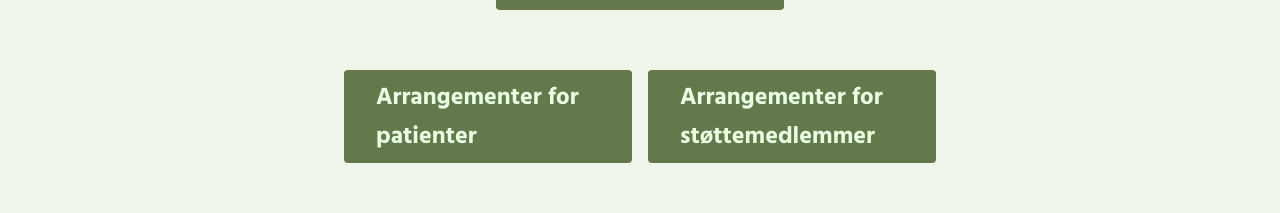
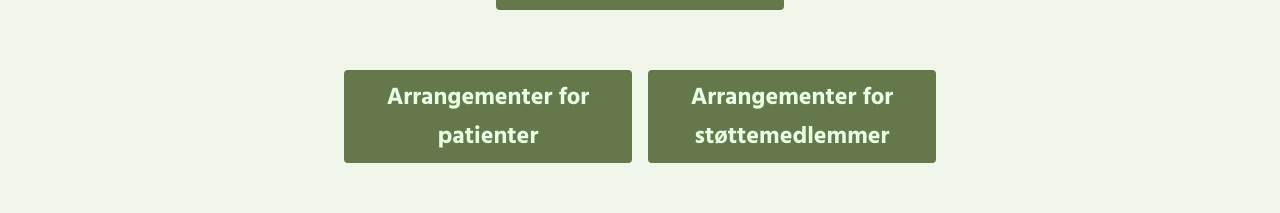
Before and after one commit to LunaDamm/tidslerne-frfr, a Vue app: page / in a window 1280 px wide. Shown: the part 1679-1892 px from the top of the page. Built offline with nearby package versions, Linux system fonts and the light colour scheme.

Commit message:
center knapper på front page >:)

```diff
--- a/src/views/HomeView.vue
+++ b/src/views/HomeView.vue
@@ -61,10 +61,10 @@ const newestArtikler = computed(() =>
 
 <section class="arrangementerKnapper">
   <div class="flex justify-center gap-4">
-    <a class="buttonTekst bg-button-green text-light-green px-8 py-2 w-72 font-bold rounded-sm flex justify-center"
+    <a class="buttonTekst bg-button-green text-light-green px-8 py-2 w-72 font-bold rounded-sm flex justify-center text-center"
      href="https://tidslerne.nemtilmeld.dk/">Arrangementer for patienter</a>
 
-    <a class="buttonTekst bg-button-green text-light-green px-8 py-2 w-72 font-bold rounded-sm flex justify-center"
+    <a class="buttonTekst bg-button-green text-light-green px-8 py-2 w-72 font-bold rounded-sm flex justify-center text-center"
       href="https://tidslerne.nemtilmeld.dk/" >Arrangementer for støttemedlemmer</a>
   </div>
 </section>
```
